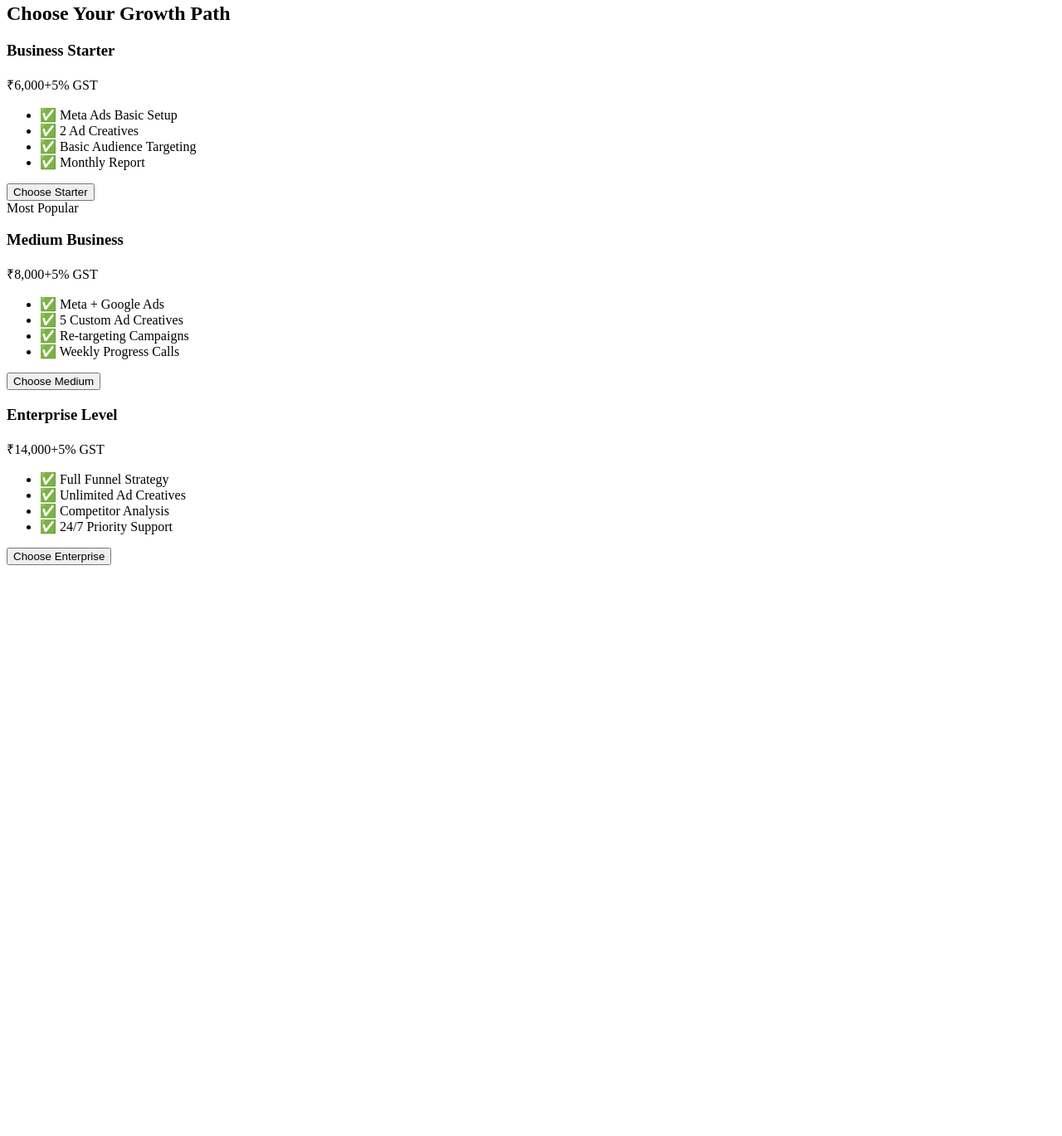
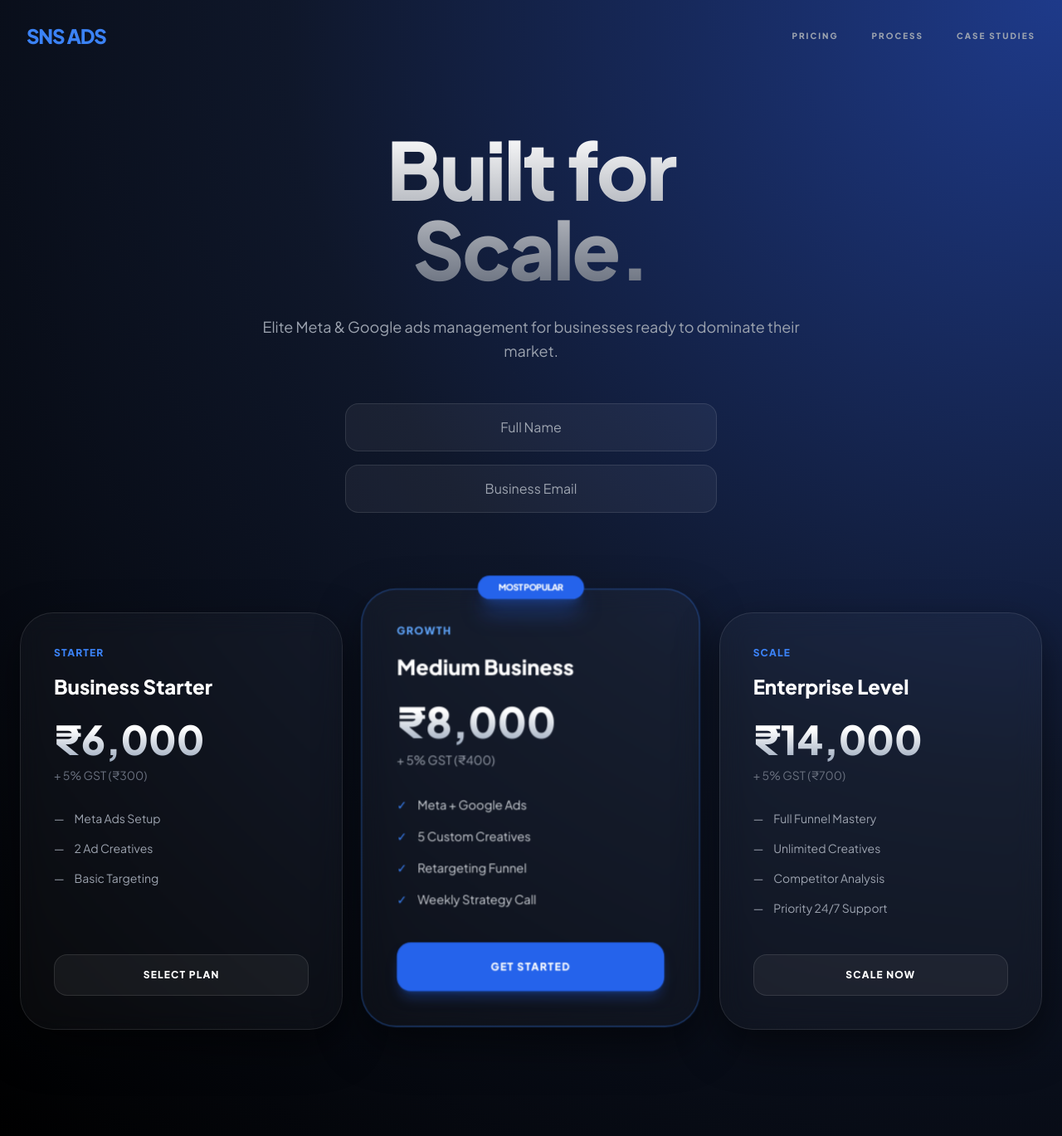
Before and after one commit to Harshitsinha98/sns-ads-project, a website: page index.html in a window 1280 px wide. Shown: the part 5-1374 px from the top of the page at 83% size. Before the commit the page ends 800 px from the top, so only its background shows below. Drawn offline with nearby package versions, Linux system fonts and the light colour scheme.

Commit message:
krdo bhai

```diff
--- a/index.html
+++ b/index.html
@@ -1,51 +1,114 @@
-<!-- Pricing Section -->
-<section class="py-24 px-6" id="pricing">
-    <div class="max-w-7xl mx-auto text-center">
-        <h2 class="text-4xl font-extrabold mb-16 bg-clip-text text-transparent bg-gradient-to-b from-white to-gray-400">Choose Your Growth Path</h2>
+<!DOCTYPE html>
+<html lang="en">
+<head>
+    <meta charset="UTF-8">
+    <meta name="viewport" content="width=device-width, initial-scale=1.0">
+    <title>SNS ADS | Premium Growth Agency</title>
+    <script src="https://cdn.tailwindcss.com"></script>
+    <script src="https://checkout.razorpay.com/v1/checkout.js"></script>
+    <link href="https://fonts.googleapis.com/css2?family=Plus+Jakarta+Sans:wght@400;600;800&display=swap" rel="stylesheet">
+    <style>
+        body { font-family: 'Plus Jakarta Sans', sans-serif; scroll-behavior: smooth; }
+        .glass-card {
+            background: rgba(255, 255, 255, 0.03);
+            backdrop-filter: blur(15px);
+            -webkit-backdrop-filter: blur(15px);
+            border: 1px solid rgba(255, 255, 255, 0.1);
+            box-shadow: 0 20px 50px rgba(0, 0, 0, 0.5);
+        }
+        .hero-gradient {
+            background: radial-gradient(circle at top right, #1e3a8a, #0f172a, #000000);
+        }
+        .price-text {
+            background: linear-gradient(to bottom, #fff 30%, #94a3b8 100%);
+            -webkit-background-clip: text;
+            -webkit-text-fill-color: transparent;
+        }
+    </style>
+</head>
+<body class="hero-gradient text-white min-h-screen">
 
-        <div class="grid grid-cols-1 md:grid-cols-3 gap-8">
+    <!-- Navbar -->
+    <nav class="p-8 flex justify-between items-center max-w-7xl mx-auto">
+        <div class="text-2xl font-black tracking-tighter text-blue-500">SNS ADS</div>
+        <div class="hidden md:flex gap-10 text-[10px] font-bold text-gray-400 uppercase tracking-[0.2em]">
+            <a href="#pricing" class="hover:text-blue-400 transition">Pricing</a>
+            <a href="#" class="hover:text-blue-400 transition">Process</a>
+            <a href="#" class="hover:text-blue-400 transition">Case Studies</a>
+        </div>
+    </nav>
 
-            <!-- Starter - ₹6000 -->
-            <div class="glass-card relative rounded-3xl p-8 flex flex-col group hover:scale-105 transition-all duration-500">
-                <h3 class="text-xl font-bold text-blue-400 mb-2">Business Starter</h3>
-                <div class="text-4xl font-black mb-6">₹6,000<span class="text-sm text-gray-500 font-normal">+5% GST</span></div>
-                <ul class="text-left space-y-3 mb-8 text-sm text-gray-400 flex-grow">
-                    <li>✅ Meta Ads Basic Setup</li>
-                    <li>✅ 2 Ad Creatives</li>
-                    <li>✅ Basic Audience Targeting</li>
-                    <li>✅ Monthly Report</li>
+    <!-- Hero -->
+    <header class="pt-16 pb-10 px-6 text-center max-w-4xl mx-auto">
+        <h1 class="text-6xl md:text-8xl font-extrabold mb-8 bg-clip-text text-transparent bg-gradient-to-b from-white to-gray-500 tracking-tight">
+            Built for <br>Scale.
+        </h1>
+        <p class="text-gray-400 text-lg mb-12 max-w-2xl mx-auto leading-relaxed">
+            Elite Meta & Google ads management for businesses ready to dominate their market.
+        </p>
+
+        <!-- User Info Inputs (Keep outside cards for clean UI) -->
+        <div class="max-w-md mx-auto grid grid-cols-1 gap-4 mb-20">
+            <input type="text" id="name" placeholder="Full Name" class="bg-white/5 border border-white/10 p-4 rounded-2xl focus:border-blue-500 outline-none text-center transition">
+            <input type="email" id="email" placeholder="Business Email" class="bg-white/5 border border-white/10 p-4 rounded-2xl focus:border-blue-500 outline-none text-center transition">
+        </div>
+    </header>
+
+    <!-- Pricing Grid -->
+    <section class="pb-32 px-6" id="pricing">
+        <div class="max-w-7xl mx-auto grid grid-cols-1 md:grid-cols-3 gap-8">
+
+            <!-- Starter -->
+            <div class="glass-card rounded-[2.5rem] p-10 flex flex-col hover:border-blue-500/30 transition-all duration-500 group">
+                <div class="text-blue-500 font-bold text-xs uppercase tracking-widest mb-4">Starter</div>
+                <h3 class="text-2xl font-bold mb-6">Business Starter</h3>
+                <div class="mb-8">
+                    <span class="text-5xl font-black price-text">₹6,000</span>
+                    <span class="text-gray-500 block mt-2 text-sm">+ 5% GST (₹300)</span>
+                </div>
+                <ul class="text-gray-400 space-y-4 mb-10 text-sm flex-grow">
+                    <li class="flex items-center gap-3"><span>—</span> Meta Ads Setup</li>
+                    <li class="flex items-center gap-3"><span>—</span> 2 Ad Creatives</li>
+                    <li class="flex items-center gap-3"><span>—</span> Basic Targeting</li>
                 </ul>
-                <button onclick="payNow(6000, 'Business Starter')" class="w-full bg-white/10 hover:bg-white/20 text-white font-bold py-3 rounded-xl transition-all border border-white/10 uppercase tracking-widest text-xs">Choose Starter</button>
+                <button onclick="payNow(6000, 'Business Starter')" class="w-full bg-white/5 hover:bg-white/10 border border-white/10 py-4 rounded-2xl font-bold text-xs uppercase tracking-widest transition">Select Plan</button>
             </div>
 
-            <!-- Medium - ₹8000 -->
-            <div class="glass-card relative rounded-3xl p-8 flex flex-col border-blue-500/50 hover:scale-105 transition-all duration-500">
-                <div class="absolute -top-4 left-1/2 -translate-x-1/2 bg-blue-600 text-white px-4 py-1 text-[10px] font-bold rounded-full uppercase">Most Popular</div>
-                <h3 class="text-xl font-bold text-blue-400 mb-2">Medium Business</h3>
-                <div class="text-4xl font-black mb-6">₹8,000<span class="text-sm text-gray-500 font-normal">+5% GST</span></div>
-                <ul class="text-left space-y-3 mb-8 text-sm text-gray-400 flex-grow">
-                    <li>✅ Meta + Google Ads</li>
-                    <li>✅ 5 Custom Ad Creatives</li>
-                    <li>✅ Re-targeting Campaigns</li>
-                    <li>✅ Weekly Progress Calls</li>
+            <!-- Medium (Featured) -->
+            <div class="glass-card rounded-[2.5rem] p-10 flex flex-col border-blue-500/50 relative transform md:-translate-y-4 scale-105 transition-all duration-500">
+                <div class="absolute -top-4 left-1/2 -translate-x-1/2 bg-blue-600 text-white px-6 py-1.5 rounded-full text-[10px] font-black uppercase tracking-tighter shadow-xl shadow-blue-600/40">Most Popular</div>
+                <div class="text-blue-400 font-bold text-xs uppercase tracking-widest mb-4">Growth</div>
+                <h3 class="text-2xl font-bold mb-6">Medium Business</h3>
+                <div class="mb-8">
+                    <span class="text-5xl font-black price-text">₹8,000</span>
+                    <span class="text-gray-400 block mt-2 text-sm">+ 5% GST (₹400)</span>
+                </div>
+                <ul class="text-gray-300 space-y-4 mb-10 text-sm flex-grow">
+                    <li class="flex items-center gap-3"><span class="text-blue-500">✓</span> Meta + Google Ads</li>
+                    <li class="flex items-center gap-3"><span class="text-blue-500">✓</span> 5 Custom Creatives</li>
+                    <li class="flex items-center gap-3"><span class="text-blue-500">✓</span> Retargeting Funnel</li>
+                    <li class="flex items-center gap-3"><span class="text-blue-500">✓</span> Weekly Strategy Call</li>
                 </ul>
-                <button onclick="payNow(8000, 'Medium Business')" class="w-full bg-blue-600 hover:bg-blue-500 text-white font-bold py-3 rounded-xl transition-all shadow-lg shadow-blue-600/20 uppercase tracking-widest text-xs">Choose Medium</button>
+                <button onclick="payNow(8000, 'Medium Business')" class="w-full bg-blue-600 hover:bg-blue-500 text-white py-5 rounded-2xl font-bold text-xs uppercase tracking-widest transition shadow-lg shadow-blue-600/30">Get Started</button>
             </div>
 
-            <!-- Enterprise - ₹14000 -->
-            <div class="glass-card relative rounded-3xl p-8 flex flex-col hover:scale-105 transition-all duration-500">
-                <h3 class="text-xl font-bold text-blue-400 mb-2">Enterprise Level</h3>
-                <div class="text-4xl font-black mb-6">₹14,000<span class="text-sm text-gray-500 font-normal">+5% GST</span></div>
-                <ul class="text-left space-y-3 mb-8 text-sm text-gray-400 flex-grow">
-                    <li>✅ Full Funnel Strategy</li>
-                    <li>✅ Unlimited Ad Creatives</li>
-                    <li>✅ Competitor Analysis</li>
-                    <li>✅ 24/7 Priority Support</li>
+            <!-- Enterprise -->
+            <div class="glass-card rounded-[2.5rem] p-10 flex flex-col hover:border-blue-500/30 transition-all duration-500">
+                <div class="text-blue-500 font-bold text-xs uppercase tracking-widest mb-4">Scale</div>
+                <h3 class="text-2xl font-bold mb-6">Enterprise Level</h3>
+                <div class="mb-8">
+                    <span class="text-5xl font-black price-text">₹14,000</span>
+                    <span class="text-gray-500 block mt-2 text-sm">+ 5% GST (₹700)</span>
+                </div>
+                <ul class="text-gray-400 space-y-4 mb-10 text-sm flex-grow">
+                    <li class="flex items-center gap-3"><span>—</span> Full Funnel Mastery</li>
+                    <li class="flex items-center gap-3"><span>—</span> Unlimited Creatives</li>
+                    <li class="flex items-center gap-3"><span>—</span> Competitor Analysis</li>
+                    <li class="flex items-center gap-3"><span>—</span> Priority 24/7 Support</li>
                 </ul>
-                <button onclick="payNow(14000, 'Enterprise Level')" class="w-full bg-white/10 hover:bg-white/20 text-white font-bold py-3 rounded-xl transition-all border border-white/10 uppercase tracking-widest text-xs">Choose Enterprise</button>
+                <button onclick="payNow(14000, 'Enterprise Level')" class="w-full bg-white/5 hover:bg-white/10 border border-white/10 py-4 rounded-2xl font-bold text-xs uppercase tracking-widest transition">Scale Now</button>
             </div>
 
-        </div>
         </div>
     </section>
 
@@ -55,13 +118,10 @@
             const email = document.getElementById('email').value;
 
             if(!name || !email) {
-            alert("Bhai, Details toh bhar do pehle!");
-            return;
+                alert("Bhai, Details toh bhar do!"); return;
             }
 
-        // GST Calculation (5%)
-        const gst = baseAmount * 0.05;
-        const totalAmount = baseAmount + gst;
+            const totalAmount = baseAmount * 1.05; // 5% GST Added
 
             try {
                 const res = await fetch('https://sns-ads-project.onrender.com/api/create-order', {
@@ -72,35 +132,35 @@
                 const order = await res.json();
 
                 const options = {
-                "key": "rzp_test_SkanzCNHx8h7vh", // Yahan apni key daalna mat bhulna bhai!
+                    "key": "rzp_test_YOUR_KEY_HERE",
                     "amount": order.amount,
                     "currency": "INR",
                     "name": "SNS ADS",
-                "description": `${planName} (Incl. 5% GST)`,
+                    "description": `${planName} (Incl. GST)`,
                     "order_id": order.id,
                     "handler": async function (response) {
                         await fetch('https://sns-ads-project.onrender.com/api/payment-success', {
                             method: 'POST',
                             headers: { 'Content-Type': 'application/json' },
                             body: JSON.stringify({
-                            name: name,
-                            email: email,
+                                name, email,
                                 service: planName,
                                 amount: totalAmount * 100,
                                 paymentId: response.razorpay_payment_id,
                                 orderId: response.razorpay_order_id
                             })
                         });
-                    alert(`Payment Success for ${planName}! Total: ₹${totalAmount}`);
+                        alert(`Mubarak ho! ${planName} active ho gaya hai.`);
                         window.location.reload();
                     },
                     "prefill": { "name": name, "email": email },
                     "theme": { "color": "#2563eb" }
                 };
-            const rzp = new Razorpay(options);
-            rzp.open();
+                new Razorpay(options).open();
             } catch (err) {
-            alert("Error connecting to server!");
+                alert("Server issue!");
             }
         }
     </script>
+</body>
+</html>
```
Lines whose indentation alone changed are shown as unchanged.
